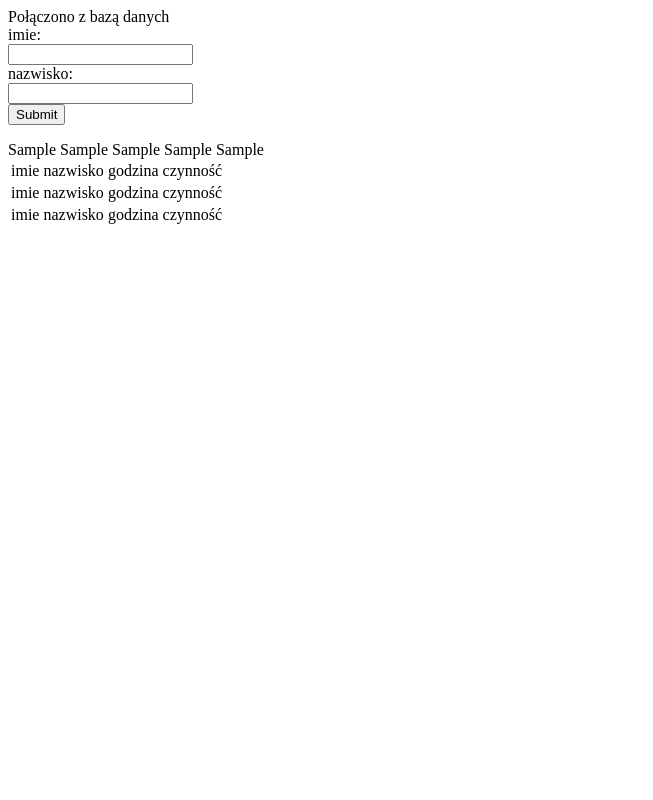
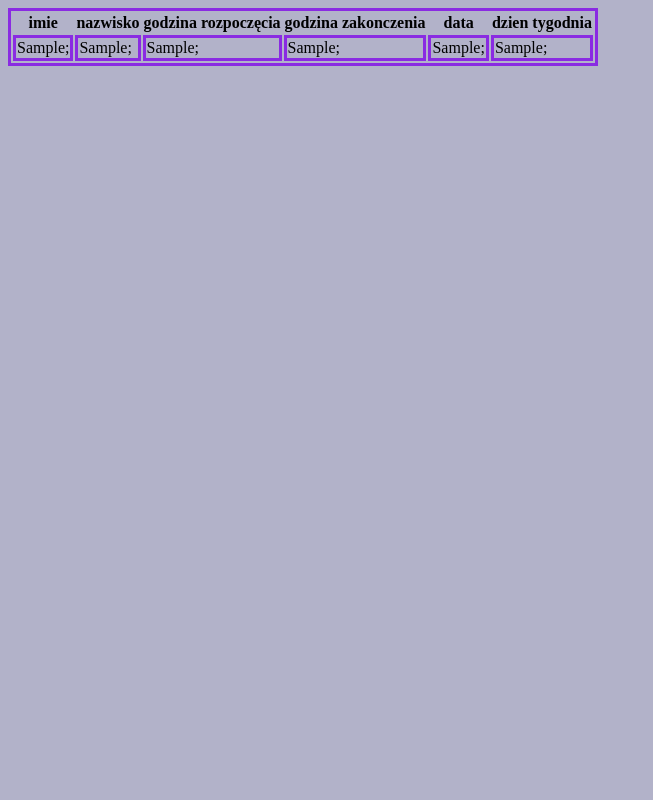
Before and after one commit to adrianqrt/tygodniowy-harmonogram-pracy-, a PHP site: page / in a window 1280 px wide. Shown: the whole page, without its empty margins (0-653 px from the left). Run offline with PHP 8.4, Linux system fonts and the light colour scheme; tables that the repository leaves empty or names only in its code hold one stand-in row (values such as "Sample post").

Commit message:
Add files via upload

```diff
--- a/index.php
+++ b/index.php
@@ -1,11 +1,4 @@
-<?php
-$servername = "localhost";
-$username = "";
-$password = "";
 
-$conn = mysqli_connect($servername, $username, $password);
-if ($conn) echo "Połączono z bazą danych<br />";
-?>
 <!DOCTYPE html>
 
 <html lang="PL" >
@@ -16,43 +9,58 @@ if ($conn) echo "Połączono z bazą danych<br />";
 </head>
 
 <body>
-<form action="" method="post">
-imie: <br>
-<input type="text" name="imie"><br>
-nazwisko: <br>
-<input type="text" name="nazwisko"><br>
-<input type="submit">
-<br>
-</form>
+
+<?php
+$conn = new mysqli ("localhost", "root", "", "tygodniowy-harmonogram-pracy") or die("błąd");
+
+$wynik = $conn->query("SELECT * FROM harmonogram");
+
+     if($wynik->num_rows > 0) {
+
+    while($wiersz = $wynik-> fetch_assoc() )
+    {
+        echo "<table>";
+
+//////////////////////////////////////////////////////////
+echo "<th> imie </th>";
+echo "<th> nazwisko </th>";
+echo "<th> godzina rozpoczęcia </th>";
+echo "<th> godzina zakonczenia </th>";
+echo "<th> data </th>";
+echo "<th> dzien tygodnia </th>";
+echo "<tr>";
+
+        echo "<td>" . $wiersz["imie"] . ";<br>";
+
+        echo "<td>" . $wiersz["nazwisko"] . ";<br>";
+
+        echo "<td>" . $wiersz["godzina"] . ";<br>";
+
+        echo "<td>" . $wiersz["godzina_"] . ";<br>";
+
+        echo "<td>" . $wiersz["data"] . ";<br>";
+
+        echo "<td>" . $wiersz["dzien_tygodnia"] . ";<br>";
+
+        echo "</tr>";
+    }
+
+    echo "</table>";
+}
+else {echo "baza jest pusta";}
 
 
-<?php
-    $query = mysql_query('SELECT * FROM tabela') or die();
-while ($rec = mysql_fetch_array($query))
-{
- echo '<tr>
- <td>'.$rec['data'].'</td>
- <td>'.$rec['znak'].'</td>
- <td>'.$rec['qth'].'</td>
- <td>'.$rec['czestotliwosc'].'</td>
- <td>'.$rec['uwagi'].'</td>
- </tr>';
-}
+
+
+
+$conn->close();
 ?>
-    <table class="tabela">
-        <tr>
-           <td>imie</td> <td>nazwisko</td> <td>godzina</td> <td>czynność</td>
-        </tr>
-        <tr>
-            <td>imie</td> <td>nazwisko</td> <td>godzina</td> <td>czynność</td>
-        </tr>
-        <tr>
-            <td>imie</td> <td>nazwisko</td> <td>godzina</td> <td>czynność</td>
-        </tr>
-     </table>
+
+
+
+
+
+
+
 </body>
 </html>
-<?php
-
-mysqli_close($conn);
-?>
--- a/style.css
+++ b/style.css
@@ -1,4 +1,8 @@
-body
-{
 
-}
+table, tr, td {
+    border: solid blueviolet 3px;
+
+  }
+  body{
+    background-color: rgb(178, 178, 201);
+  }
```
